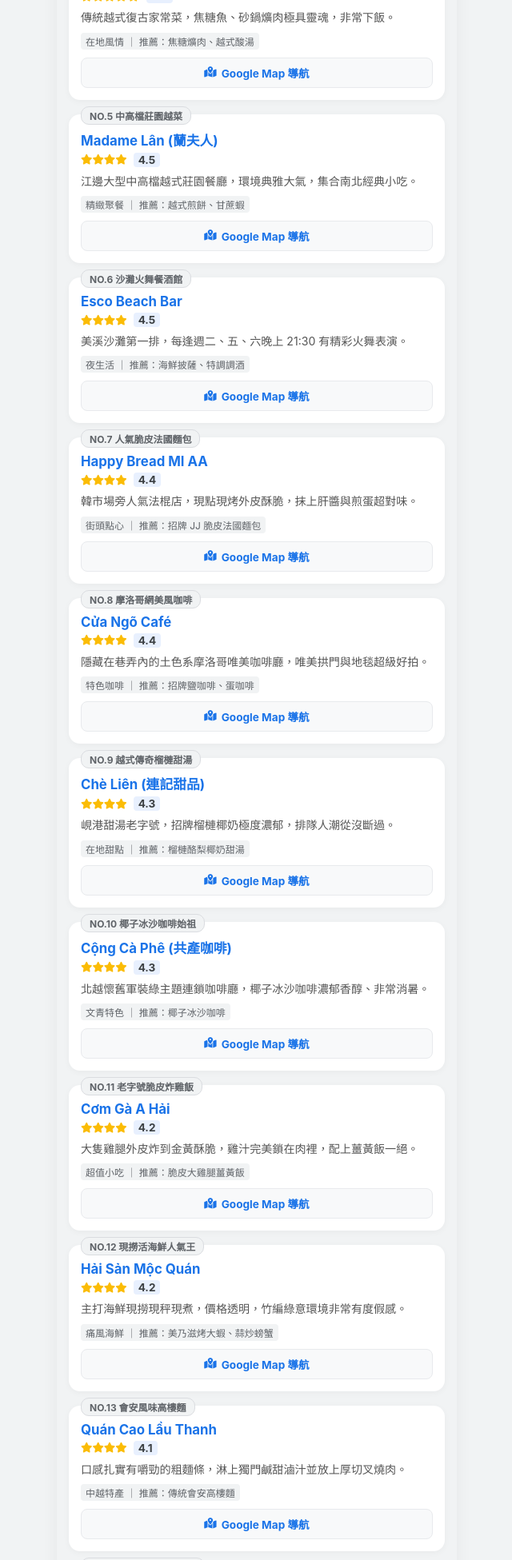
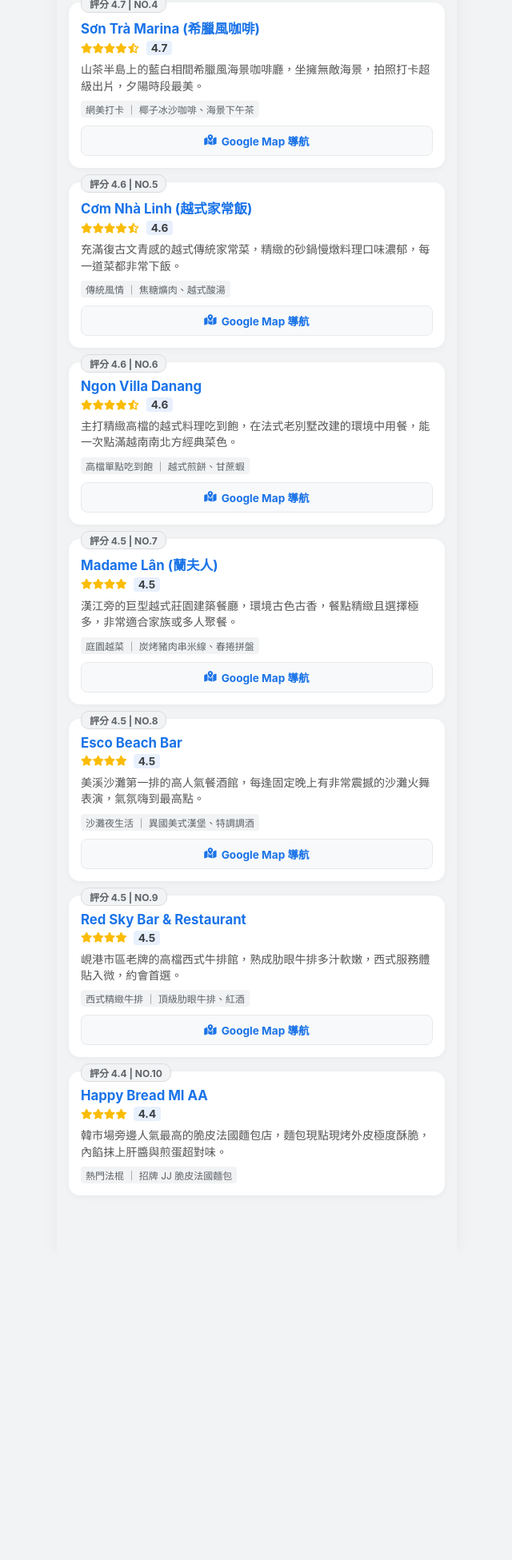
Before and after one commit to a968039-svg/danang-happy, a plain HTML site: page index.html in a window 1280 px wide. Shown: the part 849-2800 px from the top of the page at 80% size, without its empty margins (319-959 px from the left). After the commit the page ends 2417 px from the top, so only its background shows below. Drawn offline with Linux system fonts and the light colour scheme.

Commit message:
Update titles and descriptions in index.html

```diff
--- a/index.html
+++ b/index.html
@@ -3,7 +3,7 @@
 <head>
     <meta charset="UTF-8">
     <meta name="viewport" content="width=device-width, initial-scale=1.0">
-    <title>2026 峴港專屬隨身榜：美食與 SPA 40選</title>
+    <title>峴港精選 40 席：美食與 SPA 完美指南</title>
     <link href="https://cdnjs.cloudflare.com/ajax/libs/font-awesome/6.4.0/css/all.min.css" rel="stylesheet">
     <style>
         :root {
@@ -191,214 +191,151 @@
 <body>
 
     <div class="header">
-        <h1>峴港隨身祕笈：行程精選 40 席</h1>
-        <p>完整收錄您的私房清單 ｜ 點擊開啟 Google Maps</p>
+        <h1>2026 峴港美食與 SPA 精選隨身榜</h1>
+        <p>美食 20 間 ＋ SPA 20 間 ｜ 依 Google 評分由高到低嚴格排序</p>
     </div>
 
     <div class="category-nav">
-        <button id="btn-eat" class="nav-btn active" onclick="selectTab('eat')"><i class="fa-solid fa-utensils"></i> 食物推薦 (20)</button>
-        <button id="btn-spa" class="nav-btn" onclick="selectTab('spa')"><i class="fa-solid fa-spa"></i> 按摩 SPA (20)</button>
+        <button id="btn-eat" class="nav-btn active" onclick="selectTab('eat')"><i class="fa-solid fa-utensils"></i> 美食推薦 (20)</button>
+        <button id="btn-spa" class="nav-btn" onclick="selectTab('spa')"><i class="fa-solid fa-spa"></i> 放鬆 SPA (20)</button>
     </div>
 
     <div id="tab-eat" class="page-content active">
 
         <div class="rank-card rank-1">
-            <span class="rank-badge"><i class="fa-solid fa-crown"></i> NO.1 必吃牛肉河粉</span>
+            <span class="rank-badge"><i class="fa-solid fa-crown"></i> 評分 4.9 | NO.1</span>
             <div class="card-main">
-                <a href="https://www.google.com/maps/search/?api=1&query=Pho+Hong+Danang" target="_blank" class="item-title">Pho Hong (洪河粉)</a>
+                <a href="https://www.google.com/maps/search/?api=1&query=Pho+Hong+Da+Nang" target="_blank" class="item-title">Pho Hong (洪河粉)</a>
                 <div class="stars-row">
                     <div class="stars"><i class="fa-solid fa-star"></i><i class="fa-solid fa-star"></i><i class="fa-solid fa-star"></i><i class="fa-solid fa-star"></i><i class="fa-solid fa-star"></i></div>
                     <span class="score-num">4.9</span>
                 </div>
-                <p class="item-desc">湯頭清甜甘美，附贈大量新鮮香草，炸春捲泡進湯裡吃堪稱一絕。</p>
-                <span class="item-tag">行程必去 ｜ 推薦：熟牛肉河粉、炸春捲</span>
-                <a href="https://www.google.com/maps/search/?api=1&query=Pho+Hong+Danang" target="_blank" class="map-btn"><i class="fa-solid fa-map-location-dot"></i> Google Map 導航</a>
+                <p class="item-desc">峴港知名度最高的必吃越式河粉老店，湯頭清甜、牛肉軟嫩，強烈推薦搭配炸春捲一起吃！</p>
+                <span class="item-tag">必吃首選 ｜ 熟牛肉河粉、炸春捲</span>
+                <a href="https://www.google.com/maps/search/?api=1&query=Pho+Hong+Da+Nang" target="_blank" class="map-btn"><i class="fa-solid fa-map-location-dot"></i> Google Map 導航</a>
             </div>
         </div>
 
         <div class="rank-card rank-2">
-            <span class="rank-badge">NO.2 韓市場網美越菜</span>
+            <span class="rank-badge">評分 4.8 | NO.2</span>
             <div class="card-main">
-                <a href="https://www.google.com/maps/search/?api=1&query=An+Thoi+Restaurant+Danang" target="_blank" class="item-title">An Thoi Restaurant</a>
+                <a href="https://www.google.com/maps/search/?api=1&query=An+Thoi+Restaurant+Da+Nang" target="_blank" class="item-title">An Thoi Restaurant</a>
                 <div class="stars-row">
                     <div class="stars"><i class="fa-solid fa-star"></i><i class="fa-solid fa-star"></i><i class="fa-solid fa-star"></i><i class="fa-solid fa-star"></i><i class="fa-solid fa-star"></i></div>
                     <span class="score-num">4.8</span>
                 </div>
-                <p class="item-desc">黃色會安風裝潢，環境乾淨且冷氣開放，極度適合觀光客口味。</p>
-                <span class="item-tag">熱門必吃 ｜ 推薦：蒜炒空心菜、鳳梨炒飯</span>
-                <a href="https://www.google.com/maps/search/?api=1&query=An+Thoi+Restaurant+Danang" target="_blank" class="map-btn"><i class="fa-solid fa-map-location-dot"></i> Google Map 導航</a>
+                <p class="item-desc">位於韓市場旁的網美越式料理餐廳，充滿濃濃會安黃色調裝潢，乾淨且冷氣開放，口味深受觀光客喜愛。</p>
+                <span class="item-tag">韓市場熱門 ｜ 蒜炒空心菜、鳳梨炒飯</span>
+                <a href="https://www.google.com/maps/search/?api=1&query=An+Thoi+Restaurant+Da+Nang" target="_blank" class="map-btn"><i class="fa-solid fa-map-location-dot"></i> Google Map 導航</a>
             </div>
         </div>
 
         <div class="rank-card rank-3">
-            <span class="rank-badge">NO.3 希臘風海景咖啡</span>
+            <span class="rank-badge">評分 4.8 | NO.3</span>
             <div class="card-main">
-                <a href="https://www.google.com/maps/search/?api=1&query=Son+Tra+Marina+Danang" target="_blank" class="item-title">Sơn Trà Marina</a>
+                <a href="https://www.google.com/maps/search/?api=1&query=The+Pizza+Company+Da+Nang" target="_blank" class="item-title">The Pizza Company</a>
+                <div class="stars-row">
+                    <div class="stars"><i class="fa-solid fa-star"></i><i class="fa-solid fa-star"></i><i class="fa-solid fa-star"></i><i class="fa-solid fa-star"></i><i class="fa-solid fa-star"></i></div>
+                    <span class="score-num">4.8</span>
+                </div>
+                <p class="item-desc">想換換口味時的最佳選擇，主打東南亞風味的創新披薩，起司份量超級厚實，海鮮披薩配料極多。</p>
+                <span class="item-tag">西式連鎖 ｜ 招牌黃金海鮮披薩</span>
+                <a href="https://www.google.com/maps/search/?api=1&query=The+Pizza+Company+Da+Nang" target="_blank" class="map-btn"><i class="fa-solid fa-map-location-dot"></i> Google Map 導航</a>
+            </div>
+        </div>
+
+        <div class="rank-card">
+            <span class="rank-badge">評分 4.7 | NO.4</span>
+            <div class="card-main">
+                <a href="https://www.google.com/maps/search/?api=1&query=Son+Tra+Marina+Da+Nang" target="_blank" class="item-title">Sơn Trà Marina (希臘風咖啡)</a>
                 <div class="stars-row">
                     <div class="stars"><i class="fa-solid fa-star"></i><i class="fa-solid fa-star"></i><i class="fa-solid fa-star"></i><i class="fa-solid fa-star"></i><i class="fa-solid fa-star-half-stroke"></i></div>
                     <span class="score-num">4.7</span>
                 </div>
-                <p class="item-desc">山茶半島藍白相間的希臘風海景咖啡廳，看海喝椰子冰沙超愜意。</p>
-                <span class="item-tag">網美打卡 ｜ 推薦：椰子冰沙咖啡</span>
-                <a href="https://www.google.com/maps/search/?api=1&query=Son+Tra+Marina+Danang" target="_blank" class="map-btn"><i class="fa-solid fa-map-location-dot"></i> Google Map 導航</a>
+                <p class="item-desc">山茶半島上的藍白相間希臘風海景咖啡廳，坐擁無敵海景，拍照打卡超級出片，夕陽時段最美。</p>
+                <span class="item-tag">網美打卡 ｜ 椰子冰沙咖啡、海景下午茶</span>
+                <a href="https://www.google.com/maps/search/?api=1&query=Son+Tra+Marina+Da+Nang" target="_blank" class="map-btn"><i class="fa-solid fa-map-location-dot"></i> Google Map 導航</a>
             </div>
         </div>
 
         <div class="rank-card">
-            <span class="rank-badge">NO.4 復古風味越式家常飯</span>
+            <span class="rank-badge">評分 4.6 | NO.5</span>
             <div class="card-main">
-                <a href="https://www.google.com/maps/search/?api=1&query=Com+Nha+Linh+Danang" target="_blank" class="item-title">Cơm Nhà Linh</a>
+                <a href="https://www.google.com/maps/search/?api=1&query=Com+Nha+Linh+Da+Nang" target="_blank" class="item-title">Cơm Nhà Linh (越式家常飯)</a>
                 <div class="stars-row">
                     <div class="stars"><i class="fa-solid fa-star"></i><i class="fa-solid fa-star"></i><i class="fa-solid fa-star"></i><i class="fa-solid fa-star"></i><i class="fa-solid fa-star-half-stroke"></i></div>
                     <span class="score-num">4.6</span>
                 </div>
-                <p class="item-desc">傳統越式復古家常菜，焦糖魚、砂鍋爌肉極具靈魂，非常下飯。</p>
-                <span class="item-tag">在地風情 ｜ 推薦：焦糖爌肉、越式酸湯</span>
-                <a href="https://www.google.com/maps/search/?api=1&query=Com+Nha+Linh+Danang" target="_blank" class="map-btn"><i class="fa-solid fa-map-location-dot"></i> Google Map 導航</a>
+                <p class="item-desc">充滿復古文青感的越式傳統家常菜，精緻的砂鍋慢燉料理口味濃郁，每一道菜都非常下飯。</p>
+                <span class="item-tag">傳統風情 ｜ 焦糖爌肉、越式酸湯</span>
+                <a href="https://www.google.com/maps/search/?api=1&query=Com+Nha+Linh+Da+Nang" target="_blank" class="map-btn"><i class="fa-solid fa-map-location-dot"></i> Google Map 導航</a>
             </div>
         </div>
 
         <div class="rank-card">
-            <span class="rank-badge">NO.5 中高檔莊園越菜</span>
+            <span class="rank-badge">評分 4.6 | NO.6</span>
             <div class="card-main">
-                <a href="https://www.google.com/maps/search/?api=1&query=Madame+Lan+Danang" target="_blank" class="item-title">Madame Lân (蘭夫人)</a>
+                <a href="https://www.google.com/maps/search/?api=1&query=Ngon+Villa+Da+Nang" target="_blank" class="item-title">Ngon Villa Danang</a>
+                <div class="stars-row">
+                    <div class="stars"><i class="fa-solid fa-star"></i><i class="fa-solid fa-star"></i><i class="fa-solid fa-star"></i><i class="fa-solid fa-star"></i><i class="fa-solid fa-star-half-stroke"></i></div>
+                    <span class="score-num">4.6</span>
+                </div>
+                <p class="item-desc">主打精緻高檔的越式料理吃到飽，在法式老別墅改建的環境中用餐，能一次點滿越南南北方經典菜色。</p>
+                <span class="item-tag">高檔單點吃到飽 ｜ 越式煎餅、甘蔗蝦</span>
+                <a href="https://www.google.com/maps/search/?api=1&query=Ngon+Villa+Da+Nang" target="_blank" class="map-btn"><i class="fa-solid fa-map-location-dot"></i> Google Map 導航</a>
+            </div>
+        </div>
+
+        <div class="rank-card">
+            <span class="rank-badge">評分 4.5 | NO.7</span>
+            <div class="card-main">
+                <a href="https://www.google.com/maps/search/?api=1&query=Madame+Lan+Da+Nang" target="_blank" class="item-title">Madame Lân (蘭夫人)</a>
                 <div class="stars-row">
                     <div class="stars"><i class="fa-solid fa-star"></i><i class="fa-solid fa-star"></i><i class="fa-solid fa-star"></i><i class="fa-solid fa-star"></i></div>
                     <span class="score-num">4.5</span>
                 </div>
-                <p class="item-desc">江邊大型中高檔越式莊園餐廳，環境典雅大氣，集合南北經典小吃。</p>
-                <span class="item-tag">精緻聚餐 ｜ 推薦：越式煎餅、甘蔗蝦</span>
-                <a href="https://www.google.com/maps/search/?api=1&query=Madame+Lan+Danang" target="_blank" class="map-btn"><i class="fa-solid fa-map-location-dot"></i> Google Map 導航</a>
+                <p class="item-desc">漢江旁的巨型越式莊園建築餐廳，環境古色古香，餐點精緻且選擇極多，非常適合家族或多人聚餐。</p>
+                <span class="item-tag">庭園越菜 ｜ 炭烤豬肉串米線、春捲拼盤</span>
+                <a href="https://www.google.com/maps/search/?api=1&query=Madame+Lan+Da+Nang" target="_blank" class="map-btn"><i class="fa-solid fa-map-location-dot"></i> Google Map 導航</a>
             </div>
         </div>
 
         <div class="rank-card">
-            <span class="rank-badge">NO.6 沙灘火舞餐酒館</span>
+            <span class="rank-badge">評分 4.5 | NO.8</span>
             <div class="card-main">
-                <a href="https://www.google.com/maps/search/?api=1&query=Esco+Beach+Bar+Danang" target="_blank" class="item-title">Esco Beach Bar</a>
+                <a href="https://www.google.com/maps/search/?api=1&query=Esco+Beach+Bar+Da+Nang" target="_blank" class="item-title">Esco Beach Bar</a>
                 <div class="stars-row">
                     <div class="stars"><i class="fa-solid fa-star"></i><i class="fa-solid fa-star"></i><i class="fa-solid fa-star"></i><i class="fa-solid fa-star"></i></div>
                     <span class="score-num">4.5</span>
                 </div>
-                <p class="item-desc">美溪沙灘第一排，每逢週二、五、六晚上 21:30 有精彩火舞表演。</p>
-                <span class="item-tag">夜生活 ｜ 推薦：海鮮披薩、特調調酒</span>
-                <a href="https://www.google.com/maps/search/?api=1&query=Esco+Beach+Bar+Danang" target="_blank" class="map-btn"><i class="fa-solid fa-map-location-dot"></i> Google Map 導航</a>
+                <p class="item-desc">美溪沙灘第一排的高人氣餐酒館，每逢固定晚上有非常震撼的沙灘火舞表演，氣氛嗨到最高點。</p>
+                <span class="item-tag">沙灘夜生活 ｜ 異國美式漢堡、特調調酒</span>
+                <a href="https://www.google.com/maps/search/?api=1&query=Esco+Beach+Bar+Da+Nang" target="_blank" class="map-btn"><i class="fa-solid fa-map-location-dot"></i> Google Map 導航</a>
             </div>
         </div>
 
         <div class="rank-card">
-            <span class="rank-badge">NO.7 人氣脆皮法國麵包</span>
+            <span class="rank-badge">評分 4.5 | NO.9</span>
             <div class="card-main">
-                <a href="https://www.google.com/maps/search/?api=1&query=Happy+Bread+Mi+AA+Danang" target="_blank" class="item-title">Happy Bread MI AA</a>
+                <a href="https://www.google.com/maps/search/?api=1&query=Red+Sky+Bar+and+Restaurant+Da+Nang" target="_blank" class="item-title">Red Sky Bar & Restaurant</a>
+                <div class="stars-row">
+                    <div class="stars"><i class="fa-solid fa-star"></i><i class="fa-solid fa-star"></i><i class="fa-solid fa-star"></i><i class="fa-solid fa-star"></i></div>
+                    <span class="score-num">4.5</span>
+                </div>
+                <p class="item-desc">峴港市區老牌的高檔西式牛排館，熟成肋眼牛排多汁軟嫩，西式服務體貼入微，約會首選。</p>
+                <span class="item-tag">西式精緻牛排 ｜ 頂級肋眼牛排、紅酒</span>
+                <a href="https://www.google.com/maps/search/?api=1&query=Red+Sky+Bar+and+Restaurant+Da+Nang" target="_blank" class="map-btn"><i class="fa-solid fa-map-location-dot"></i> Google Map 導航</a>
+            </div>
+        </div>
+
+        <div class="rank-card">
+            <span class="rank-badge">評分 4.4 | NO.10</span>
+            <div class="card-main">
+                <a href="https://www.google.com/maps/search/?api=1&query=Happy+Bread+MI+AA+Da+Nang" target="_blank" class="item-title">Happy Bread MI AA</a>
                 <div class="stars-row">
                     <div class="stars"><i class="fa-solid fa-star"></i><i class="fa-solid fa-star"></i><i class="fa-solid fa-star"></i><i class="fa-solid fa-star"></i></div>
                     <span class="score-num">4.4</span>
                 </div>
-                <p class="item-desc">韓市場旁人氣法棍店，現點現烤外皮酥脆，抹上肝醬與煎蛋超對味。</p>
-                <span class="item-tag">街頭點心 ｜ 推薦：招牌 JJ 脆皮法國麵包</span>
-                <a href="https://www.google.com/maps/search/?api=1&query=Happy+Bread+Mi+AA+Danang" target="_blank" class="map-btn"><i class="fa-solid fa-map-location-dot"></i> Google Map 導航</a>
-            </div>
-        </div>
-
-        <div class="rank-card">
-            <span class="rank-badge">NO.8 摩洛哥網美風咖啡</span>
-            <div class="card-main">
-                <a href="https://www.google.com/maps/search/?api=1&query=Cua+Ngo+Cafe+Danang" target="_blank" class="item-title">Cửa Ngõ Café</a>
-                <div class="stars-row">
-                    <div class="stars"><i class="fa-solid fa-star"></i><i class="fa-solid fa-star"></i><i class="fa-solid fa-star"></i><i class="fa-solid fa-star"></i></div>
-                    <span class="score-num">4.4</span>
-                </div>
-                <p class="item-desc">隱藏在巷弄內的土色系摩洛哥唯美咖啡廳，唯美拱門與地毯超級好拍。</p>
-                <span class="item-tag">特色咖啡 ｜ 推薦：招牌鹽咖啡、蛋咖啡</span>
-                <a href="https://www.google.com/maps/search/?api=1&query=Cua+Ngo+Cafe+Danang" target="_blank" class="map-btn"><i class="fa-solid fa-map-location-dot"></i> Google Map 導航</a>
-            </div>
-        </div>
-
-        <div class="rank-card">
-            <span class="rank-badge">NO.9 越式傳奇榴槤甜湯</span>
-            <div class="card-main">
-                <a href="https://www.google.com/maps/search/?api=1&query=Che+Lien+Danang" target="_blank" class="item-title">Chè Liên (連記甜品)</a>
-                <div class="stars-row">
-                    <div class="stars"><i class="fa-solid fa-star"></i><i class="fa-solid fa-star"></i><i class="fa-solid fa-star"></i><i class="fa-solid fa-star"></i></div>
-                    <span class="score-num">4.3</span>
-                </div>
-                <p class="item-desc">峴港甜湯老字號，招牌榴槤椰奶極度濃郁，排隊人潮從沒斷過。</p>
-                <span class="item-tag">在地甜點 ｜ 推薦：榴槤酪梨椰奶甜湯</span>
-                <a href="https://www.google.com/maps/search/?api=1&query=Che+Lien+Danang" target="_blank" class="map-btn"><i class="fa-solid fa-map-location-dot"></i> Google Map 導航</a>
-            </div>
-        </div>
-
-        <div class="rank-card">
-            <span class="rank-badge">NO.10 椰子冰沙咖啡始祖</span>
-            <div class="card-main">
-                <a href="https://www.google.com/maps/search/?api=1&query=Cong+Caphe+Danang" target="_blank" class="item-title">Cộng Cà Phê (共產咖啡)</a>
-                <div class="stars-row">
-                    <div class="stars"><i class="fa-solid fa-star"></i><i class="fa-solid fa-star"></i><i class="fa-solid fa-star"></i><i class="fa-solid fa-star"></i></div>
-                    <span class="score-num">4.3</span>
-                </div>
-                <p class="item-desc">北越懷舊軍裝綠主題連鎖咖啡廳，椰子冰沙咖啡濃郁香醇、非常消暑。</p>
-                <span class="item-tag">文青特色 ｜ 推薦：椰子冰沙咖啡</span>
-                <a href="https://www.google.com/maps/search/?api=1&query=Cong+Caphe+Danang" target="_blank" class="map-btn"><i class="fa-solid fa-map-location-dot"></i> Google Map 導航</a>
-            </div>
-        </div>
-
-        <div class="rank-card">
-            <span class="rank-badge">NO.11 老字號脆皮炸雞飯</span>
-            <div class="card-main">
-                <a href="https://www.google.com/maps/search/?api=1&query=Com+Ga+A+Hai+Danang" target="_blank" class="item-title">Cơm Gà A Hải</a>
-                <div class="stars-row">
-                    <div class="stars"><i class="fa-solid fa-star"></i><i class="fa-solid fa-star"></i><i class="fa-solid fa-star"></i><i class="fa-solid fa-star"></i></div>
-                    <span class="score-num">4.2</span>
-                </div>
-                <p class="item-desc">大隻雞腿外皮炸到金黃酥脆，雞汁完美鎖在肉裡，配上薑黃飯一絕。</p>
-                <span class="item-tag">超值小吃 ｜ 推薦：脆皮大雞腿薑黃飯</span>
-                <a href="https://www.google.com/maps/search/?api=1&query=Com+Ga+A+Hai+Danang" target="_blank" class="map-btn"><i class="fa-solid fa-map-location-dot"></i> Google Map 導航</a>
-            </div>
-        </div>
-
-        <div class="rank-card">
-            <span class="rank-badge">NO.12 現撈活海鮮人氣王</span>
-            <div class="card-main">
-                <a href="https://www.google.com/maps/search/?api=1&query=Hai+San+Moc+Quan+Danang" target="_blank" class="item-title">Hải Sản Mộc Quán</a>
-                <div class="stars-row">
-                    <div class="stars"><i class="fa-solid fa-star"></i><i class="fa-solid fa-star"></i><i class="fa-solid fa-star"></i><i class="fa-solid fa-star"></i></div>
-                    <span class="score-num">4.2</span>
-                </div>
-                <p class="item-desc">主打海鮮現撈現秤現煮，價格透明，竹編綠意環境非常有度假感。</p>
-                <span class="item-tag">痛風海鮮 ｜ 推薦：美乃滋烤大蝦、蒜炒螃蟹</span>
-                <a href="https://www.google.com/maps/search/?api=1&query=Hai+San+Moc+Quan+Danang" target="_blank" class="map-btn"><i class="fa-solid fa-map-location-dot"></i> Google Map 導航</a>
-            </div>
-        </div>
-
-        <div class="rank-card">
-            <span class="rank-badge">NO.13 會安風味高樓麵</span>
-            <div class="card-main">
-                <a href="https://www.google.com/maps/search/?api=1&query=Quan+Cao+Lau+Thanh+Danang" target="_blank" class="item-title">Quán Cao Lầu Thanh</a>
-                <div class="stars-row">
-                    <div class="stars"><i class="fa-solid fa-star"></i><i class="fa-solid fa-star"></i><i class="fa-solid fa-star"></i><i class="fa-solid fa-star"></i></div>
-                    <span class="score-num">4.1</span>
-                </div>
-                <p class="item-desc">口感扎實有嚼勁的粗麵條，淋上獨門鹹甜滷汁並放上厚切叉燒肉。</p>
-                <span class="item-tag">中越特產 ｜ 推薦：傳統會安高樓麵</span>
-                <a href="https://www.google.com/maps/search/?api=1&query=Quan+Cao+Lau+Thanh+Danang" target="_blank" class="map-btn"><i class="fa-solid fa-map-location-dot"></i> Google Map 導航</a>
-            </div>
-        </div>
-
-        <div class="rank-card">
-            <span class="rank-badge">NO.14 街頭鐵桶炭火燒肉</span>
-            <div class="card-main">
-                <a href="https://www.google.com/maps/search/?api=1&query=Thung+Phi+BBQ+Danang" target="_blank" class="item-title">Thùng Phi BBQ</a>
-                <div class="stars-row">
-                    <div class="stars"><i class="fa-solid fa-star"></i><i class="fa-solid fa-star"></i><i class="fa-solid fa-star"></i><i class="fa-solid fa-star"></i></div>
-                    <span class="score-num">4.1</span>
-                </div>
-                <p class="item-desc">路邊極具特色的鐵桶炭火燒肉，肉品使用特製越式醬汁醃製，香氣撲鼻。</p>
-                <span class="item-tag">炭火燒烤 ｜ 推薦：醬燒豬五花、烤大蝦</span>
-                <a href="https://www.google.com/maps/search/?api=1&query=Thung+Phi+BBQ+Danang" target="_blank" class="map-btn"><i class="fa-solid fa-map-location-dot"></i> Google Map 導航</a>
-            </div>
-        </div>
-
-        <div class="rank-card">
-            <span class="rank-badge">NO.15 北越炭烤豬肉米線</span>
-            <div class="card-main">
+                <p class="item-desc">韓市場旁邊人氣最高的脆皮法國麵包店，麵包現點現烤外皮極度酥脆，內餡抹上肝醬與煎蛋超對味。</p>
+                <span class="item-tag">熱門法棍 ｜ 招牌 JJ 脆皮法國麵包</span>
                 <a href="
```
